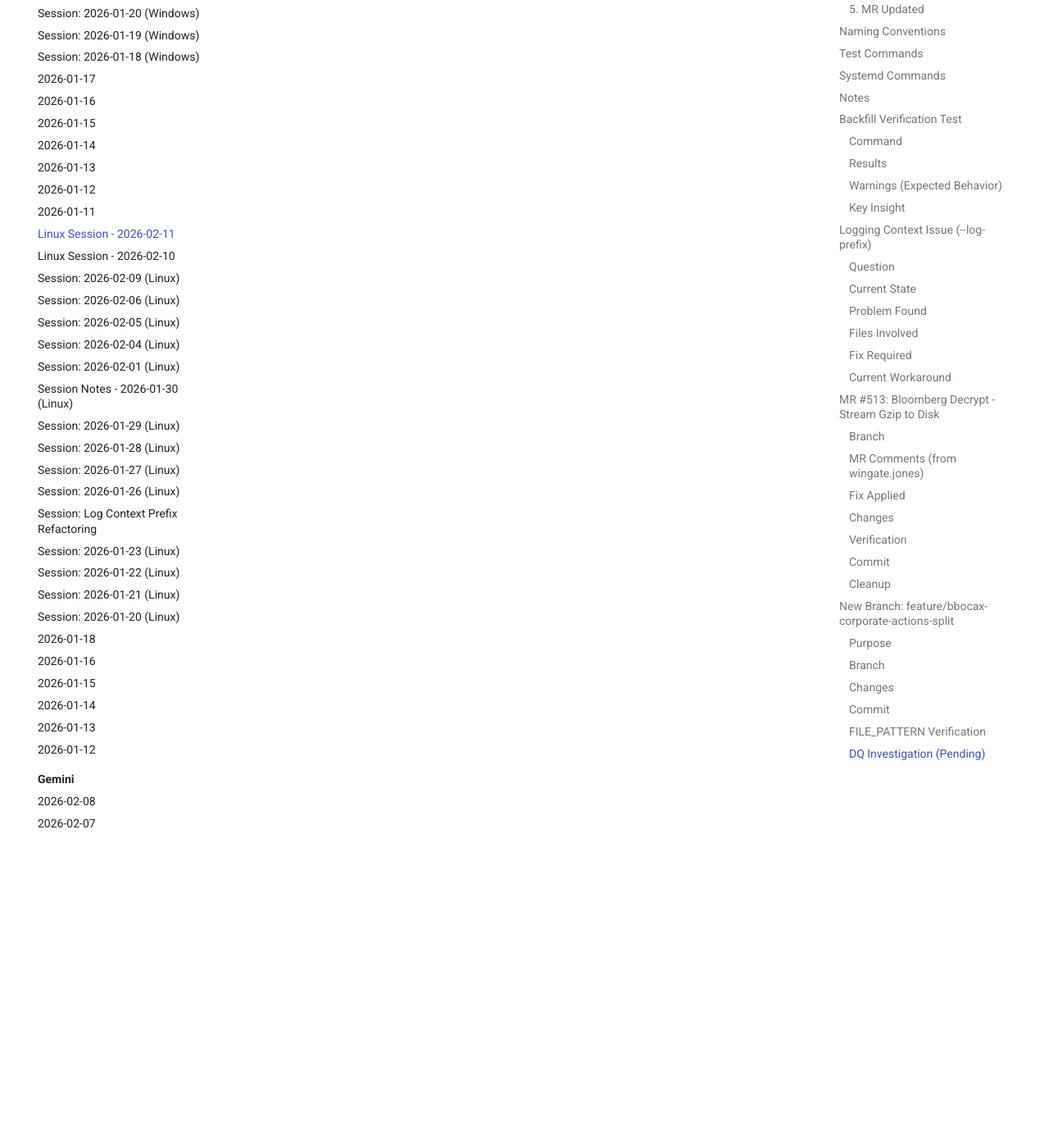
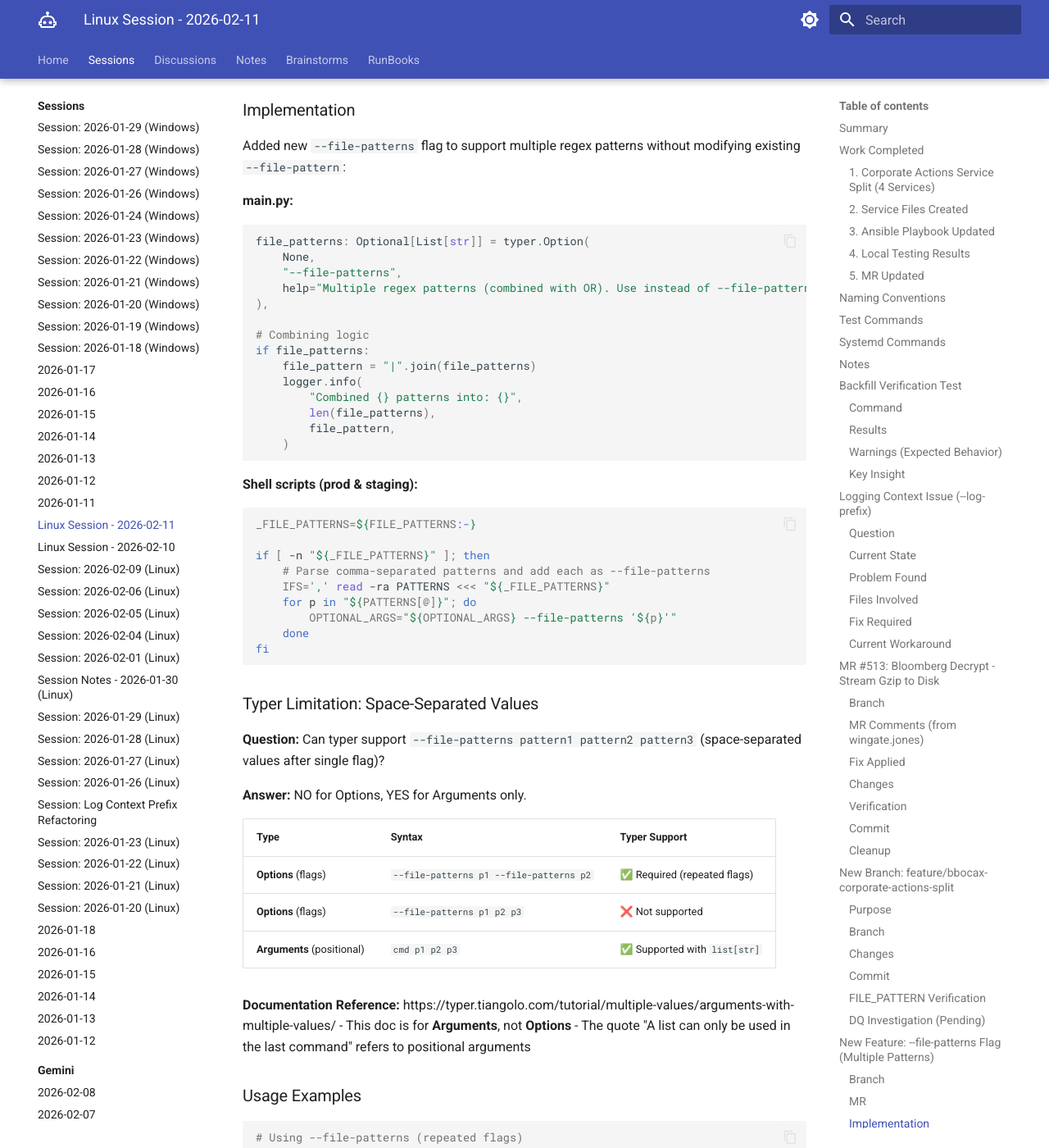
Before and after one commit to ThanuMahee12/AgentContext, an MkDocs documentation site: the page built from docs/sessions/claude/l-2026-02-11.md, in a window 1280 px wide and 1400 px high, scrolled down 9253 px. Shown: the whole window at 82% size. Built offline with MkDocs 1.6.1 and Material for MkDocs 9.7.7, drawn with Linux system fonts in a browser that asks for light colours; some of the changed text lies outside the part shown.

Commit message:
docs: add --file-patterns typer limitation findings

````diff
--- a/docs/sessions/claude/l-2026-02-11.md
+++ b/docs/sessions/claude/l-2026-02-11.md
@@ -329,3 +329,90 @@ Missing files in corporate_actions/1.0 comparison:
 - `equityEuroCorporateActions.parquet`
 
 FILE_PATTERN matches all these files - issue likely in grabber map routing, not pattern.
+
+---
+
+## New Feature: `--file-patterns` Flag (Multiple Patterns)
+
+### Branch
+`feature/multiple-file-patterns`
+
+### MR
+MR #531
+
+### Implementation
+
+Added new `--file-patterns` flag to support multiple regex patterns without modifying existing `--file-pattern`:
+
+**main.py:**
+```python
+file_patterns: Optional[List[str]] = typer.Option(
+    None,
+    "--file-patterns",
+    help="Multiple regex patterns (combined with OR). Use instead of --file-pattern for cleaner syntax.",
+),
+
+# Combining logic
+if file_patterns:
+    file_pattern = "|".join(file_patterns)
+    logger.info(
+        "Combined {} patterns into: {}",
+        len(file_patterns),
+        file_pattern,
+    )
+```
+
+**Shell scripts (prod & staging):**
+```bash
+_FILE_PATTERNS=${FILE_PATTERNS:-}
+
+if [ -n "${_FILE_PATTERNS}" ]; then
+    # Parse comma-separated patterns and add each as --file-patterns
+    IFS=',' read -ra PATTERNS <<< "${_FILE_PATTERNS}"
+    for p in "${PATTERNS[@]}"; do
+        OPTIONAL_ARGS="${OPTIONAL_ARGS} --file-patterns '${p}'"
+    done
+fi
+```
+
+### Typer Limitation: Space-Separated Values
+
+**Question:** Can typer support `--file-patterns pattern1 pattern2 pattern3` (space-separated values after single flag)?
+
+**Answer:** NO for Options, YES for Arguments only.
+
+| Type | Syntax | Typer Support |
+|------|--------|---------------|
+| **Options** (flags) | `--file-patterns p1 --file-patterns p2` | ✅ Required (repeated flags) |
+| **Options** (flags) | `--file-patterns p1 p2 p3` | ❌ Not supported |
+| **Arguments** (positional) | `cmd p1 p2 p3` | ✅ Supported with `list[str]` |
+
+**Documentation Reference:** https://typer.tiangolo.com/tutorial/multiple-values/arguments-with-multiple-values/
+- This doc is for **Arguments**, not **Options**
+- The quote "A list can only be used in the last command" refers to positional arguments
+
+### Usage Examples
+
+```bash
+# Using --file-patterns (repeated flags)
+uv run python -m data_alchemy.main \
+  --vendor bloomberg --dataset bbocax_cwiq_pipe --version 1.0 \
+  --backfill-range 20251130:20251208 \
+  --file-patterns 'backoffice(Asia1|Asia2|Euro|Lamr|Namr)Supplemental' \
+  --file-patterns 'pfdExch(Asia|Euro|Lamr|Namr)Supplemental'
+
+# Using --file-pattern (single pattern with OR)
+uv run python -m data_alchemy.main \
+  --vendor bloomberg --dataset bbocax_cwiq_pipe --version 1.0 \
+  --backfill-range 20251130:20251208 \
+  --file-pattern 'backoffice.*Supplemental|pfdExch.*Supplemental'
+```
+
+### Service File Configuration
+
+For systemd service files, use comma-separated `FILE_PATTERNS`:
+```ini
+Environment="FILE_PATTERNS=pattern1,pattern2,pattern3"
+```
+
+The shell script parses this and converts to repeated `--file-patterns` flags.
````
